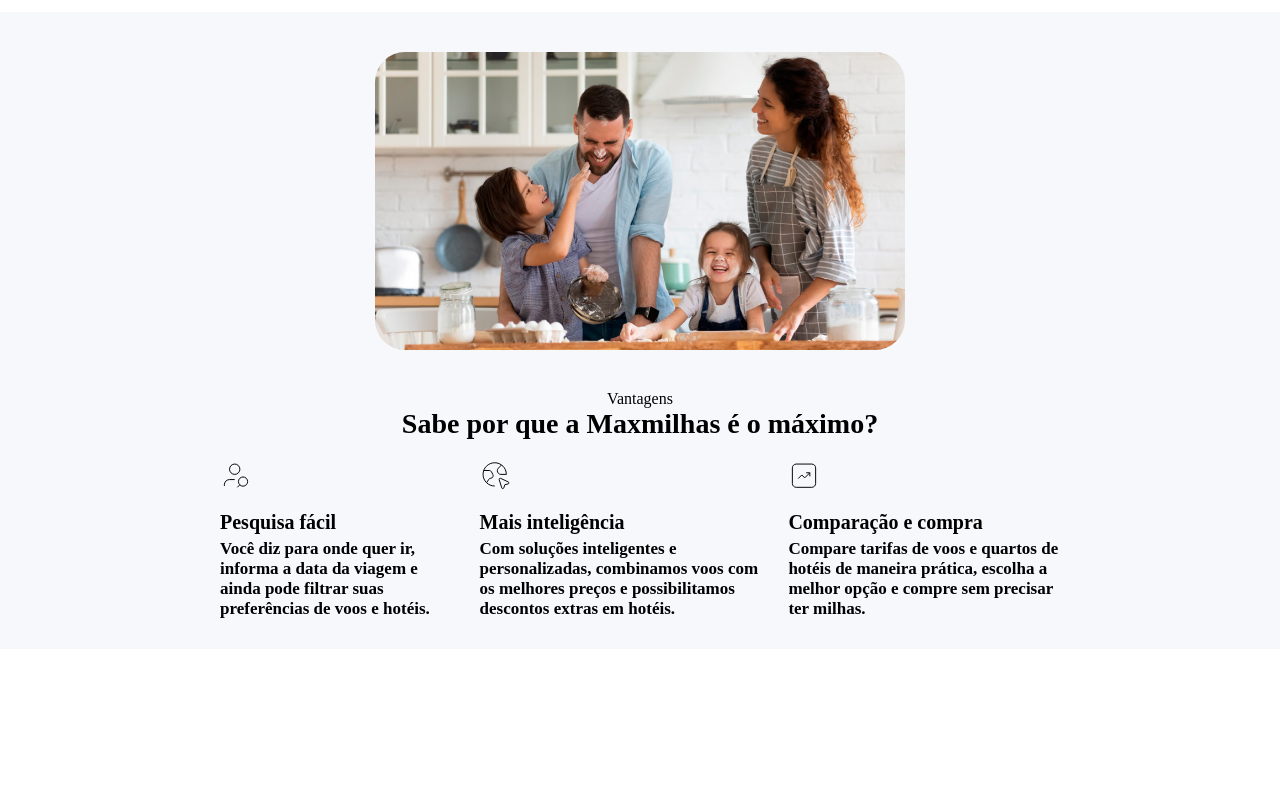
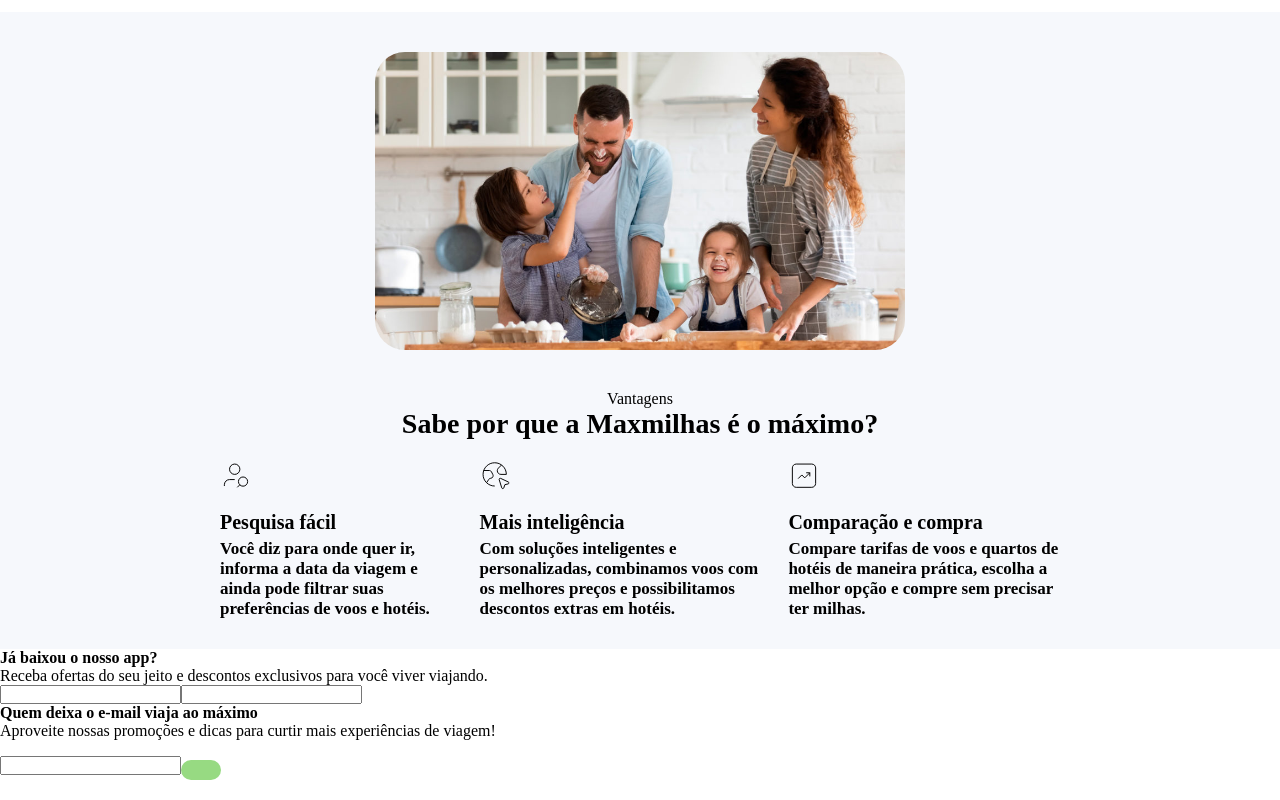
Before and after one commit to dudlves/clonePageMaxmilhas, a React (Vite) app: page / in a window 1280 px wide. Shown: the part 2373-3173 px from the top of the page. Before the commit the page ends 3022 px from the top, so only its background shows below. Built offline with nearby package versions, Linux system fonts and the light colour scheme.

Commit message:
feat: created HTML for advertisement

```diff
--- a/src/App.jsx
+++ b/src/App.jsx
@@ -200,6 +200,21 @@
             </div>
           </div>
         </div>
+        <div id='interaction'>
+          <div id='download'>
+            <h4>Já baixou o nosso app?</h4>
+            <p>Receba ofertas do seu jeito e descontos exclusivos para você viver viajando.</p>
+            <input type="text" name="" id="" />
+            <input type="text" name="" id="" />
+          </div>
+
+          <div id='leave email'>
+            <h4>Quem deixa o e-mail viaja ao máximo</h4>
+            <p>Aproveite nossas promoções e dicas para curtir mais experiências de viagem!</p>
+            <input type="text" name="" id="" />
+            <Button/>
+          </div>
+        </div>
 
       </div>
 
```
